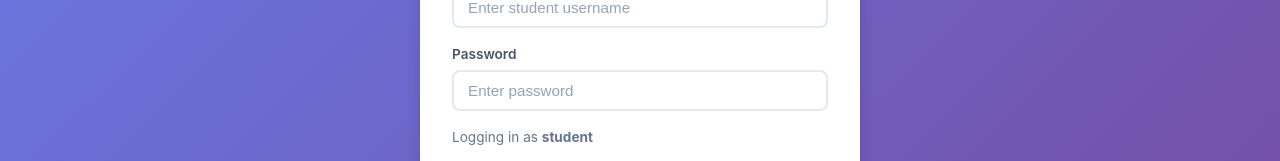
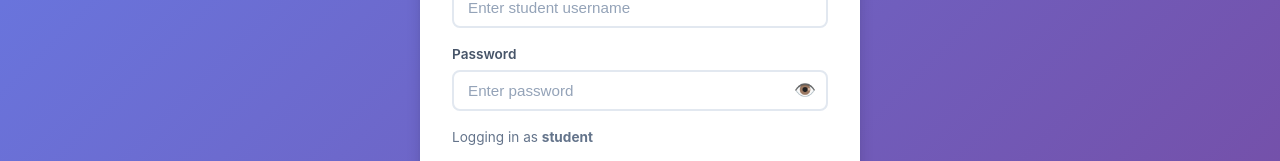
Before and after one commit to Aditya24Rathore/Smart-Attendance, a React (Create React App) app in the folder frontend/: page /login in a window 1280 px wide. Shown: the part 402-563 px from the top of the page. Built offline with nearby package versions, Linux system fonts and the light colour scheme; no server answers.

Commit message:
feat: enhance login page with password visibility toggle and improve error handling

```diff
--- a/frontend/src/pages/LoginPage.js
+++ b/frontend/src/pages/LoginPage.js
@@ -1,12 +1,13 @@
 import React, { useState } from 'react';
 import { useNavigate, Link } from 'react-router-dom';
-import { login, getApiErrorMessage } from '../services/api';
+import { login } from '../services/api';
 import { useAuth } from '../App';
 
 function LoginPage() {
   const [role, setRole] = useState('student');
   const [username, setUsername] = useState('');
   const [password, setPassword] = useState('');
+  const [showPassword, setShowPassword] = useState(false);
   const [error, setError] = useState('');
   const [loading, setLoading] = useState(false);
   const { handleLogin } = useAuth();
@@ -20,14 +21,14 @@ function LoginPage() {
       const res = await login(username.trim(), password);
 
       if (res.data?.user?.role !== role) {
-        setError(`This account is ${res.data?.user?.role || 'not authorized'}. Please choose the correct role.`);
+        setError('Invalid login credentials. Please try again.');
         return;
       }
 
       handleLogin(res.data.user, res.data.student, res.data.teacher);
       navigate('/');
-    } catch (err) {
-      setError(getApiErrorMessage(err, 'Login failed'));
+    } catch {
+      setError('Invalid login credentials. Please try again.');
     } finally {
       setLoading(false);
     }
@@ -87,8 +88,9 @@ function LoginPage() {
           </div>
           <div className="form-group">
             <label className="form-label">Password</label>
+            <div className="password-input-wrapper">
               <input
-              type="password"
+                type={showPassword ? 'text' : 'password'}
                 className="form-input"
                 placeholder="Enter password"
                 value={password}
@@ -96,6 +98,15 @@ function LoginPage() {
                 required
                 autoComplete="current-password"
               />
+              <button
+                type="button"
+                className="password-toggle-button"
+                onClick={() => setShowPassword((prev) => !prev)}
+                aria-label={showPassword ? 'Hide password' : 'Show password'}
+              >
+                {showPassword ? '🙈' : '👁️'}
+              </button>
+            </div>
           </div>
           <div className="text-sm text-muted mb-16">
             Logging in as <strong>{role}</strong>
--- a/frontend/src/styles/index.css
+++ b/frontend/src/styles/index.css
@@ -235,6 +235,32 @@ body {
 }
 
 .form-input::placeholder { color: var(--gray-400); }
+
+.password-input-wrapper {
+  position: relative;
+}
+
+.password-input-wrapper .form-input {
+  padding-right: 46px;
+}
+
+.password-toggle-button {
+  position: absolute;
+  right: 8px;
+  top: 50%;
+  transform: translateY(-50%);
+  border: none;
+  background: transparent;
+  cursor: pointer;
+  font-size: 1.1rem;
+  color: var(--gray-500);
+  padding: 4px;
+  line-height: 1;
+}
+
+.password-toggle-button:hover {
+  color: var(--gray-700);
+}
 
 /* ===== Auth Pages ===== */
 .auth-container {
```
Lines whose indentation alone changed are shown as unchanged.
